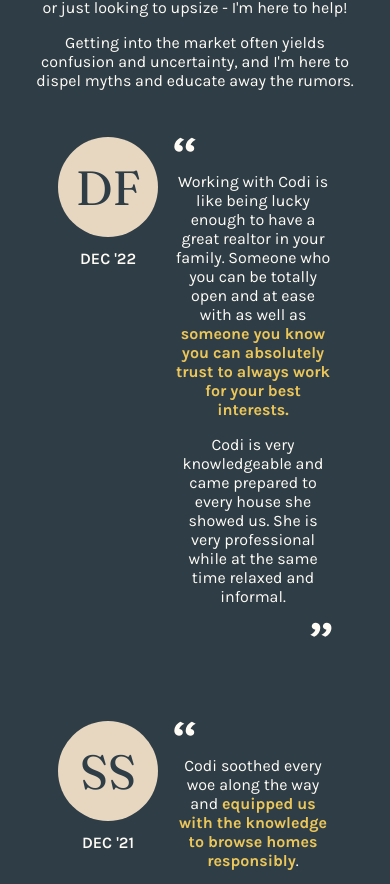
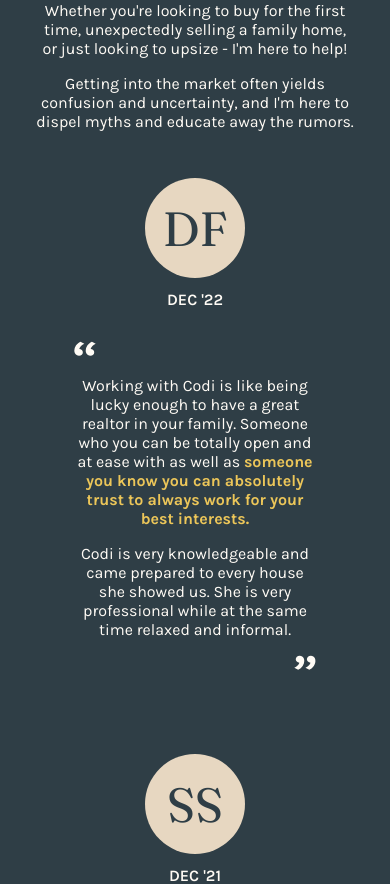
Before and after one commit to Codi-Alger-Homes/codialgerhomes, a React (Create React App) app: page /#/ in a window 390 px wide. Shown: the part 777-1661 px from the top of the page. Built offline with nearby package versions, Linux system fonts and the light colour scheme.

Commit message:
fix horizontal padding on desktop and stack client review better for mobile

```diff
--- a/src/components/client_review/client_review.css
+++ b/src/components/client_review/client_review.css
@@ -1,7 +1,9 @@
 .client-review-container {
   display: flex;
-  flex-flow: row nowrap;
-  gap: 1rem;
+  flex-flow: row wrap;
+  gap: 2rem;
+  align-items: center;
+  justify-content: center;
 }
 
 .client-review-left {
@@ -31,6 +33,8 @@
 }
 
 .client-review-right {
+  min-width: 200px;
+  max-width: 650px;
   display: flex;
   flex-flow: column nowrap;
 }
--- a/src/components/page_container/page_container.css
+++ b/src/components/page_container/page_container.css
@@ -1,5 +1,5 @@
 .page-container {
-  padding: 2rem 3rem;
+  padding: 2rem var(--header-left-spacing);
   text-align: center;
 }
 
--- a/src/index.css
+++ b/src/index.css
@@ -34,6 +34,9 @@ code {
   /* --black-color: #2F3E46;
   --white-color: #FFFBF5; */
 
+  --header-left-spacing: 4rem;
+  --header-left-negative-spacing: -4rem;
+
   --vertical-content-gap: 8vw;
   --horizontal-outer-padding: min(5rem, 10px);
   --bottom-content-padding: 4rem;
@@ -63,7 +66,7 @@ h1 {
   padding: 0.25rem 0;
   margin: 2rem 0 4rem 0;
   width: 100vw;
-  margin-left: -3rem;
+  margin-left: var(--header-left-negative-spacing);
 }
 
 h2 {
```
